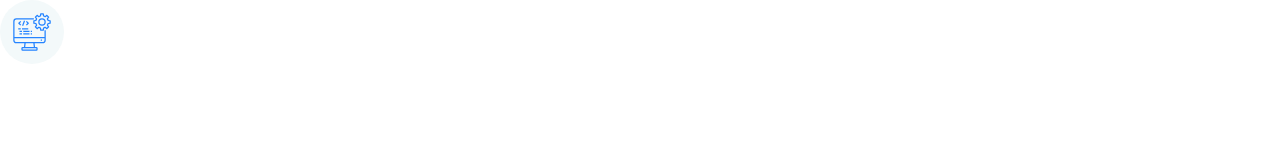
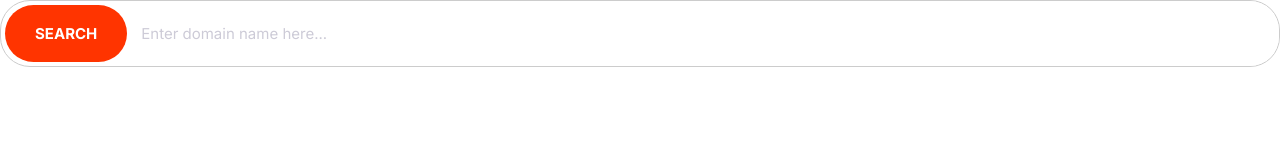
Before and after one commit to caiudias/cursomosh, a plain HTML site: page index.html in a window 1280 px wide. Drawn offline with Linux system fonts and the light colour scheme.

Commit message:
sorted input group

```diff
--- a/css/styles.css
+++ b/css/styles.css
@@ -4,6 +4,13 @@
   --color-accent: #ff3400;
   --color-headings: #1b0760;
   --color-body: #918ca4;
+  --color-border: #ccc;
+  --border-radius: 30px;
+}
+*,
+*::after,
+*::before {
+  box-sizing: border-box;
 }
 /*typography*/
 html {
@@ -136,3 +143,88 @@ a {
   justify-content: center;
   align-items: center;
 }
+/*Buttons*/
+.button {
+  border-radius: 40px;
+  border: 0;
+  cursor: pointer;
+  font-size: 1.8rem;
+  font-weight: 600;
+  margin: 1rem 0;
+  padding: 2rem 3rem;
+  text-align: center;
+  text-transform: uppercase;
+  white-space: nowrap;
+}
+
+.button--primary {
+  background-color: var(--color-primary);
+  color: #fff;
+}
+.button--primary:hover {
+  background-color: #3b87eb;
+}
+.button--secondary {
+  background-color: var(--color-secondary);
+  color: #fff;
+}
+.button--secondary:hover {
+  background-color: #35d7f2;
+}
+
+.button--accent {
+  background-color: var(--color-accent);
+  color: #fff;
+}
+.button--accent:hover {
+  background-color: #fc572d;
+}
+.button--outline {
+  background-color: #fff;
+  color: var(--color-headings);
+  border: 2px solid var(--color-headings);
+}
+.button--outline:hover {
+  background-color: var(--color-headings);
+  color: #fff;
+}
+.button--block {
+  width: 100%;
+  display: inline-block;
+}
+@media screen and (min-width: 1024px) {
+  .button {
+    font-size: 1.5rem;
+  }
+}
+.input {
+  padding: 1.5rem 3.5rem;
+  border: 1px solid var(--color-border);
+  border-radius: var(--border-radius);
+  outline: 0;
+  color: var(--color-headings);
+  font-size: 2rem;
+}
+
+::placeholder {
+  color: #cdcbd7;
+}
+.input-group {
+  border: 1px solid var(--color-border);
+  border-radius: var(--border-radius);
+  display: flex;
+}
+.input-group .input {
+  border: 0;
+  flex-grow: 1;
+  padding: 1.5rem 1rem;
+}
+.input-group .button {
+  margin: 4px;
+}
+
+@media screen and (min-width: 1024px) {
+  .input {
+    font-size: 1.5rem;
+  }
+}
--- a/index.html
+++ b/index.html
@@ -15,10 +15,9 @@
     <link rel="stylesheet" href="css/styles.css" />
   </head>
   <body>
-    <span class="icon-container">
-      <svg class="icon icon--primary">
-        <use xlink:href="images/sprite.svg#computer"></use>
-      </svg>
-    </span>
+    <div class="input-group">
+      <button class="button button--accent">Search</button>
+      <input type="text" class="input" placeholder="Enter domain name here..." />
+    </div>
   </body>
 </html>
```
Also changed, not shown: components/input-group.html (added, +4 -0 lines).
